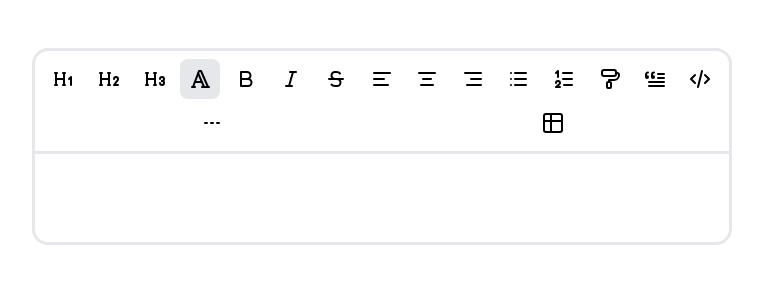
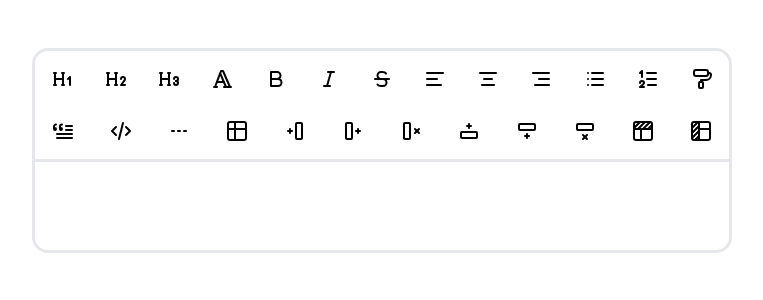
Before and after one commit to codinngar/rich-text-editor, a React (Vite) app: page / in a window 1280 px wide. Shown: the top 300 px of the page, without its empty margins (258-1021 px from the left). Built offline with nearby package versions, Linux system fonts and the light colour scheme.

Commit message:
add table actions

```diff
--- a/src/components/Icons.tsx
+++ b/src/components/Icons.tsx
@@ -395,3 +395,187 @@ export const TableIcon = () => {
     </svg>
   );
 };
+
+export const ColumnInsertLeftIcon = () => {
+  return (
+    <svg
+      xmlns="http://www.w3.org/2000/svg"
+      width="24"
+      height="24"
+      viewBox="0 0 24 24"
+      fill="none"
+      stroke="currentColor"
+      strokeWidth="2"
+      strokeLinecap="round"
+      strokeLinejoin="round"
+      className="icon icon-tabler icons-tabler-outline icon-tabler-column-insert-left"
+    >
+      <path stroke="none" d="M0 0h24v24H0z" fill="none" />
+      <path d="M14 4h4a1 1 0 0 1 1 1v14a1 1 0 0 1 -1 1h-4a1 1 0 0 1 -1 -1v-14a1 1 0 0 1 1 -1z" />
+      <path d="M5 12l4 0" />
+      <path d="M7 10l0 4" />
+    </svg>
+  );
+};
+
+export const ColumnInsertRightIcon = () => {
+  return (
+    <svg
+      xmlns="http://www.w3.org/2000/svg"
+      width="24"
+      height="24"
+      viewBox="0 0 24 24"
+      fill="none"
+      stroke="currentColor"
+      strokeWidth="2"
+      strokeLinecap="round"
+      strokeLinejoin="round"
+      className="icon icon-tabler icons-tabler-outline icon-tabler-column-insert-right"
+    >
+      <path stroke="none" d="M0 0h24v24H0z" fill="none" />
+      <path d="M6 4h4a1 1 0 0 1 1 1v14a1 1 0 0 1 -1 1h-4a1 1 0 0 1 -1 -1v-14a1 1 0 0 1 1 -1z" />
+      <path d="M15 12l4 0" />
+      <path d="M17 10l0 4" />
+    </svg>
+  );
+};
+
+export const ColumnRemove = () => {
+  return (
+    <svg
+      xmlns="http://www.w3.org/2000/svg"
+      width="24"
+      height="24"
+      viewBox="0 0 24 24"
+      fill="none"
+      stroke="currentColor"
+      strokeWidth="2"
+      strokeLinecap="round"
+      strokeLinejoin="round"
+      className="icon icon-tabler icons-tabler-outline icon-tabler-column-remove"
+    >
+      <path stroke="none" d="M0 0h24v24H0z" fill="none" />
+      <path d="M6 4h4a1 1 0 0 1 1 1v14a1 1 0 0 1 -1 1h-4a1 1 0 0 1 -1 -1v-14a1 1 0 0 1 1 -1z" />
+      <path d="M16 10l4 4" />
+      <path d="M16 14l4 -4" />
+    </svg>
+  );
+};
+
+export const RowInsertTopIcon = () => {
+  return (
+    <svg
+      xmlns="http://www.w3.org/2000/svg"
+      width="24"
+      height="24"
+      viewBox="0 0 24 24"
+      fill="none"
+      stroke="currentColor"
+      strokeWidth="2"
+      strokeLinecap="round"
+      strokeLinejoin="round"
+      className="icon icon-tabler icons-tabler-outline icon-tabler-row-insert-top"
+    >
+      <path stroke="none" d="M0 0h24v24H0z" fill="none" />
+      <path d="M4 18v-4a1 1 0 0 1 1 -1h14a1 1 0 0 1 1 1v4a1 1 0 0 1 -1 1h-14a1 1 0 0 1 -1 -1z" />
+      <path d="M12 9v-4" />
+      <path d="M10 7l4 0" />
+    </svg>
+  );
+};
+
+export const RowInsertBottomIcon = () => {
+  return (
+    <svg
+      xmlns="http://www.w3.org/2000/svg"
+      width="24"
+      height="24"
+      viewBox="0 0 24 24"
+      fill="none"
+      stroke="currentColor"
+      strokeWidth="2"
+      strokeLinecap="round"
+      strokeLinejoin="round"
+      className="icon icon-tabler icons-tabler-outline icon-tabler-row-insert-bottom"
+    >
+      <path stroke="none" d="M0 0h24v24H0z" fill="none" />
+      <path d="M20 6v4a1 1 0 0 1 -1 1h-14a1 1 0 0 1 -1 -1v-4a1 1 0 0 1 1 -1h14a1 1 0 0 1 1 1z" />
+      <path d="M12 15l0 4" />
+      <path d="M14 17l-4 0" />
+    </svg>
+  );
+};
+
+export const RowRemoveIcon = () => {
+  return (
+    <svg
+      xmlns="http://www.w3.org/2000/svg"
+      width="24"
+      height="24"
+      viewBox="0 0 24 24"
+      fill="none"
+      stroke="currentColor"
+      strokeWidth="2"
+      strokeLinecap="round"
+      strokeLinejoin="round"
+      className="icon icon-tabler icons-tabler-outline icon-tabler-row-remove"
+    >
+      <path stroke="none" d="M0 0h24v24H0z" fill="none" />
+      <path d="M20 6v4a1 1 0 0 1 -1 1h-14a1 1 0 0 1 -1 -1v-4a1 1 0 0 1 1 -1h14a1 1 0 0 1 1 1z" />
+      <path d="M10 16l4 4" />
+      <path d="M10 20l4 -4" />
+    </svg>
+  );
+};
+
+export const HeaderRowIcon = () => {
+  return (
+    <svg
+      xmlns="http://www.w3.org/2000/svg"
+      width="24"
+      height="24"
+      viewBox="0 0 24 24"
+      fill="none"
+      stroke="currentColor"
+      strokeWidth="2"
+      strokeLinecap="round"
+      strokeLinejoin="round"
+      className="icon icon-tabler icons-tabler-outline icon-tabler-table-row"
+    >
+      <path stroke="none" d="M0 0h24v24H0z" fill="none" />
+      <path d="M3 5a2 2 0 0 1 2 -2h14a2 2 0 0 1 2 2v14a2 2 0 0 1 -2 2h-14a2 2 0 0 1 -2 -2v-14z" />
+      <path d="M9 3l-6 6" />
+      <path d="M14 3l-7 7" />
+      <path d="M19 3l-7 7" />
+      <path d="M21 6l-4 4" />
+      <path d="M3 10h18" />
+      <path d="M10 10v11" />
+    </svg>
+  );
+};
+
+export const HeaderColumnIcon = () => {
+  return (
+    <svg
+      xmlns="http://www.w3.org/2000/svg"
+      width="24"
+      height="24"
+      viewBox="0 0 24 24"
+      fill="none"
+      stroke="currentColor"
+      strokeWidth="2"
+      strokeLinecap="round"
+      strokeLinejoin="round"
+      className="icon icon-tabler icons-tabler-outline icon-tabler-table-column"
+    >
+      <path stroke="none" d="M0 0h24v24H0z" fill="none" />
+      <path d="M3 5a2 2 0 0 1 2 -2h14a2 2 0 0 1 2 2v14a2 2 0 0 1 -2 2h-14a2 2 0 0 1 -2 -2v-14z" />
+      <path d="M10 10h11" />
+      <path d="M10 3v18" />
+      <path d="M9 3l-6 6" />
+      <path d="M10 7l-7 7" />
+      <path d="M10 12l-7 7" />
+      <path d="M10 17l-4 4" />
+    </svg>
+  );
+};
--- a/src/components/MenuBar.tsx
+++ b/src/components/MenuBar.tsx
@@ -17,6 +17,14 @@ import {
   StrikeThroughIcon,
   UnOrderedListIcon,
   TableIcon,
+  ColumnInsertLeftIcon,
+  ColumnInsertRightIcon,
+  ColumnRemove,
+  RowInsertTopIcon,
+  RowInsertBottomIcon,
+  RowRemoveIcon,
+  HeaderRowIcon,
+  HeaderColumnIcon,
 } from "./Icons";
 
 type MenuBarProps = {
@@ -47,7 +55,7 @@ const MenuBar = ({ editor }: MenuBarProps) => {
     {
       icon: <ParagraphIcon />,
       onClick: () => editor.chain().focus().setParagraph().run(),
-      isActive: editor.isActive("paragraph"),
+      // isActive: editor.isActive("paragraph"),
     },
     {
       icon: <BoldIcon />,
@@ -112,17 +120,45 @@ const MenuBar = ({ editor }: MenuBarProps) => {
     {
       icon: <TableIcon />,
       onClick: () =>
-        editor
-          .chain()
-          .focus()
-          .insertTable({ rows: 3, cols: 3, withHeaderRow: true })
-          .run(),
-      isActive: editor.isActive("horizontal"),
+        editor.chain().focus().insertTable().run(),
+      isActive: editor.isActive("table"),
+    },
+    {
+      icon: <ColumnInsertLeftIcon />,
+      onClick: () => editor.chain().focus().addColumnBefore().run(),
+    },
+    {
+      icon: <ColumnInsertRightIcon />,
+      onClick: () => editor.chain().focus().addColumnAfter().run(),
+    },
+    {
+      icon: <ColumnRemove />,
+      onClick: () => editor.chain().focus().deleteColumn().run(),
+    },
+    {
+      icon: <RowInsertTopIcon />,
+      onClick: () => editor.chain().focus().addRowBefore().run(),
+    },
+    {
+      icon: <RowInsertBottomIcon />,
+      onClick: () => editor.chain().focus().addRowAfter().run(),
+    },
+    {
+      icon: <RowRemoveIcon />,
+      onClick: () => editor.chain().focus().deleteRow().run(),
+    },
+    {
+      icon: <HeaderRowIcon />,
+      onClick: () => editor.chain().focus().toggleHeaderRow().run(),
+    },
+    {
+      icon: <HeaderColumnIcon />,
+      onClick: () => editor.chain().focus().toggleHeaderColumn().run(),
     },
   ];
 
   return (
-    <div className="p-2 border-b-3 border-b-gray-200 flex flex-wrap justify-around items-center gap-1">
+    <div className="p-2 border-b-3 border-b-gray-200 flex flex-wrap justify-between gap-3">
       {options.map((option, index) => (
         <button
           key={index}
--- a/src/components/RichTextEditor.tsx
+++ b/src/components/RichTextEditor.tsx
@@ -22,6 +22,9 @@ const RichTextEditor = () => {
     extensions: [
       StarterKit,
       Highlight,
+      TableRow,
+      TableHeader,
+      TableCell,
       TextAlign.configure({
         types: ["heading", "paragraph"],
       }),
@@ -31,9 +34,6 @@ const RichTextEditor = () => {
       Table.configure({
         resizable: true,
       }),
-      TableRow,
-      TableHeader,
-      TableCell,
     ],
   });
 
--- a/src/index.css
+++ b/src/index.css
@@ -28,9 +28,12 @@ h3 {
   font-size: 1.4rem;
 }
 
-ul,
+ul {
+  margin-left: 1.5em;
+}
+
 ol {
-  margin-left: 1.5em;
+  margin-left: 1.7em;
 }
 
 ul {
```
